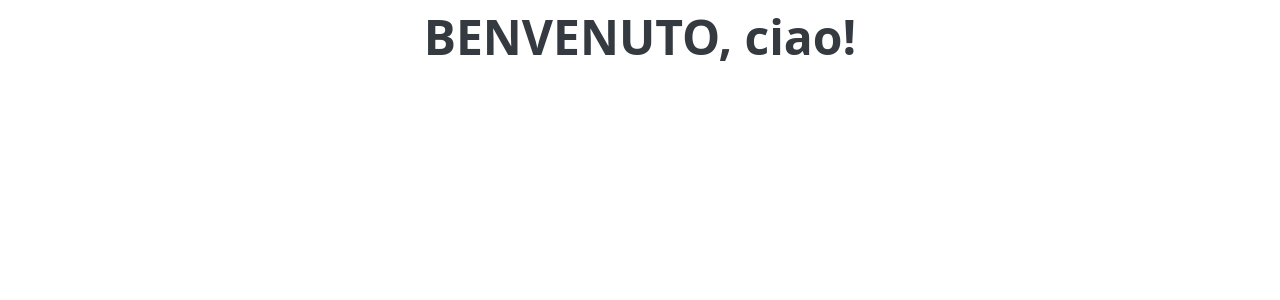
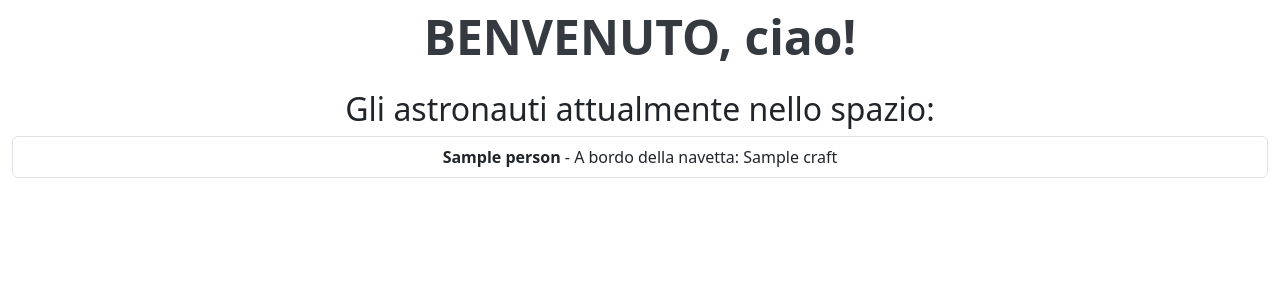
Before and after one commit to SantianaAlexander/Esercitazione_riepilogativa_1, a Flask app: page /home in a window 1280 px wide. Shown: the part 56-356 px from the top of the page. Run offline with Flask 3, Linux system fonts and the light colour scheme; a user stored in the database is signed in; a database or web service that is not in the repository returns one stand-in record (values such as "Sample title"); data that the repository does not hold is empty.

Commit message:
Richiesta GET fatta

```diff
--- a/app.py
+++ b/app.py
@@ -3,6 +3,7 @@ from flask_login import LoginManager, login_user, logout_user, login_required, c
 from flask_sqlalchemy import SQLAlchemy
 from flask_bcrypt import Bcrypt
 from models import Utenti, db
+from utilis import api_request
 
 app = Flask(__name__)
 app.config['SQLALCHEMY_DATABASE_URI'] = 'sqlite:///utenti.db'
@@ -28,7 +29,9 @@ def index():
 
 @app.route('/home')
 def home():
-    return render_template('home.html')
+    people = api_request()
+    return render_template('home.html', people = people)
+    api_request()
 
 @app.route('/register', methods=['GET', 'POST'])
 def register():
--- a/templates/home.html
+++ b/templates/home.html
@@ -27,6 +27,14 @@
         </nav>
         <div class="container-fluid text-center pt-2">
             <h1 class="display-4">BENVENUTO, {{ current_user.username }}!</h1>
+            <h2 class="pt-3">Gli astronauti attualmente nello spazio:</h2>
+            <ul class="list-group">
+                {% for person in people %}
+                    <li class="list-group-item">
+                        <strong>{{ person['name'] }}</strong> - A bordo della navetta: {{ person['craft'] }}
+                    </li>
+                {% endfor %}
+            </ul>
         </div>
     </body>
 </html>
--- /dev/null
+++ b/utilis.py
@@ -0,0 +1,6 @@
+import requests
+from flask import Flask, render_template, redirect, url_for, request
+def api_request():
+    response = requests.get('http://api.open-notify.org/astros.json')
+    data = response.json()
+    return data.get("people", [])
```
Also changed, not shown: instance/utenti.db.
